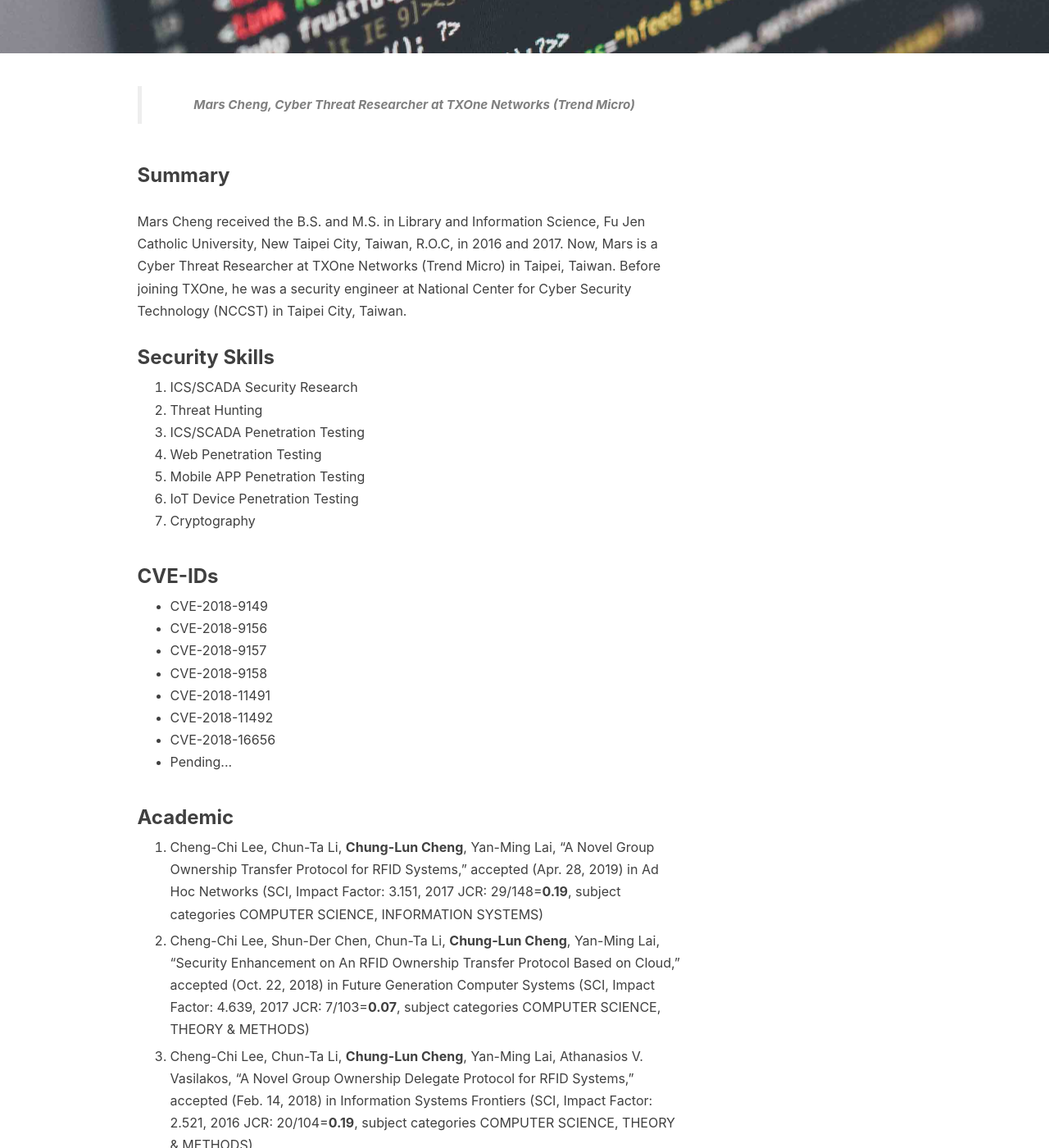
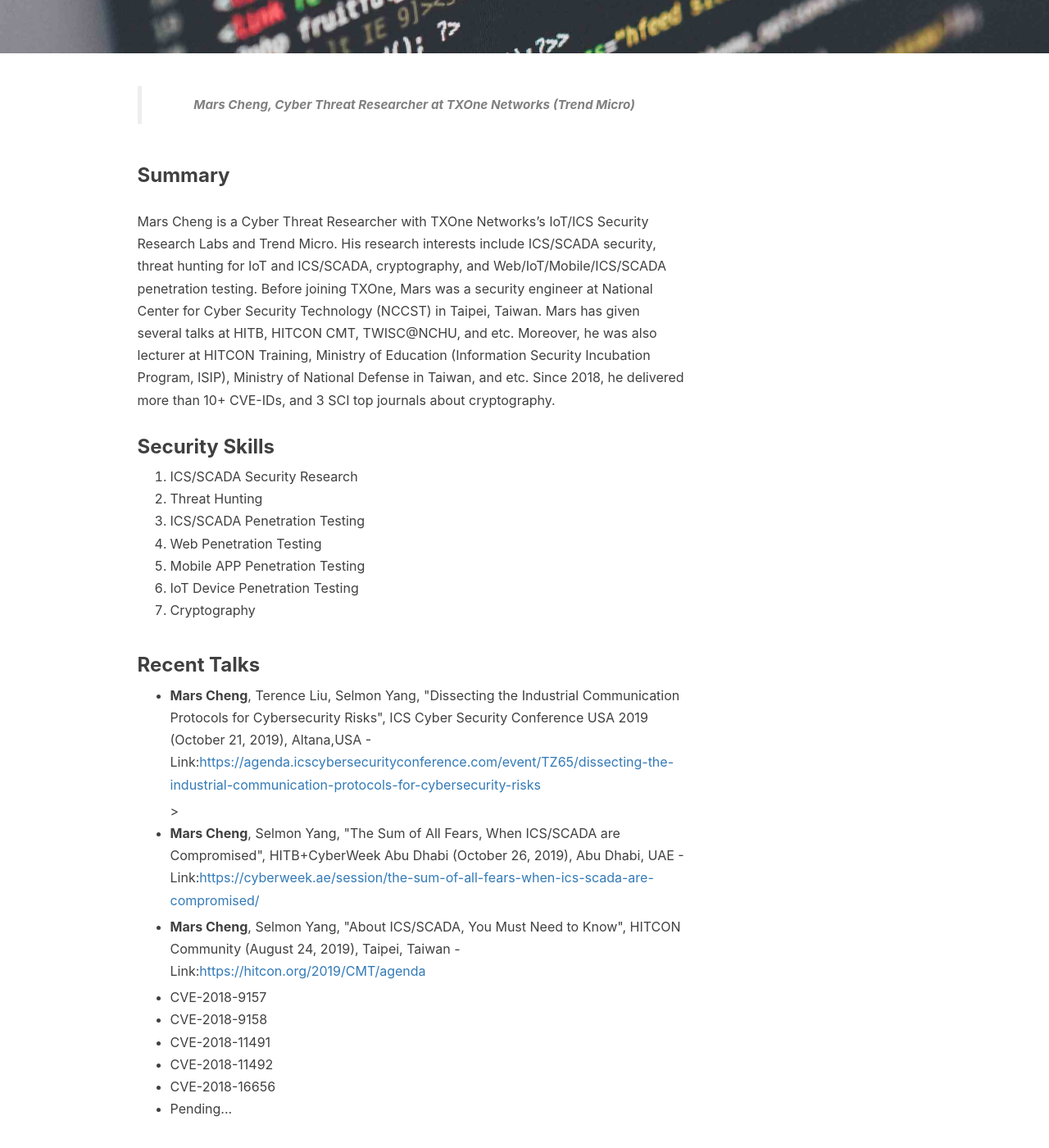
Before and after one commit to Chung-lun/marscheng.github.io, a Jekyll site: the page built from about.html, in a window 1280 px wide and 1400 px high, scrolled down 353 px. Shown: the whole window at 82% size. Built offline with Jekyll 4.4.1, drawn with Linux system fonts in a browser that asks for light colours; nearby versions of some CDN libraries; comment, search, counter and statistics services are not loaded; some of the changed text lies outside the part shown.

Commit message:
Update about.html

```diff
--- a/about.html
+++ b/about.html
@@ -17,7 +17,7 @@ header-img: "img/about-me.jpg"
 
 
       <h3 id="summary"><strong>Summary</strong></h3>
-      <p>Mars Cheng received the B.S. and M.S. in Library and Information Science, Fu Jen Catholic University, New Taipei City, Taiwan, R.O.C, in 2016 and 2017. Now, Mars is a Cyber Threat Researcher at TXOne Networks (Trend Micro) in Taipei, Taiwan. Before joining TXOne, he was a security engineer at National Center for Cyber Security Technology (NCCST) in Taipei City, Taiwan.</p>
+      <p>Mars Cheng is a Cyber Threat Researcher with TXOne Networks’s IoT/ICS Security Research Labs and Trend Micro. His research interests include ICS/SCADA security, threat hunting for IoT and ICS/SCADA, cryptography, and Web/IoT/Mobile/ICS/SCADA penetration testing. Before joining TXOne, Mars was a security engineer at National Center for Cyber Security Technology (NCCST) in Taipei, Taiwan. Mars has given several talks at HITB, HITCON CMT, TWISC@NCHU, and etc. Moreover, he was also lecturer at HITCON Training, Ministry of Education (Information Security Incubation Program, ISIP), Ministry of National Defense in Taiwan, and etc. Since 2018, he delivered more than 10+ CVE-IDs, and 3 SCI top journals about cryptography.</p>
 
       <h3 id="security-skills"><strong>Security Skills</strong></h3>
       <ol>
@@ -29,6 +29,26 @@ header-img: "img/about-me.jpg"
         <li>IoT Device Penetration Testing</li>
         <li>Cryptography</li>
       </ol>
+        <h3 id="recent_talks"><strong>Recent Talks</strong></h3>
+         <ul>
+        <li>
+          <p><strong>Mars Cheng</strong>, Terence Liu, Selmon Yang, "Dissecting the Industrial Communication Protocols for Cybersecurity Risks", ICS Cyber Security Conference USA 2019 (October 21, 2019), Altana,USA - Link:<a href="https://agenda.icscybersecurityconference.com/event/TZ65/dissecting-the-industrial-communication-protocols-for-cybersecurity-risks" target="_blank">https://agenda.icscybersecurityconference.com/event/TZ65/dissecting-the-industrial-communication-protocols-for-cybersecurity-risks</a></p>>
+        </li>
+
+        <li><p><strong>Mars Cheng</strong>, Selmon Yang, "The Sum of All Fears, When ICS/SCADA are Compromised", HITB+CyberWeek Abu Dhabi (October 26, 2019), Abu Dhabi, UAE - Link:<a href="https://cyberweek.ae/session/the-sum-of-all-fears-when-ics-scada-are-compromised/" target="_blank">https://cyberweek.ae/session/the-sum-of-all-fears-when-ics-scada-are-compromised/</a></p>
+        </li>
+
+        <li><p><strong>Mars Cheng</strong>, Selmon Yang, "About ICS/SCADA, You Must Need to Know", HITCON Community (August 24, 2019), Taipei, Taiwan - Link:<a href="https://hitcon.org/2019/CMT/agenda" target="_blank">https://hitcon.org/2019/CMT/agenda</a></p>
+        </li>
+
+        <li>CVE-2018-9157</li>
+        <li>CVE-2018-9158</li>
+        <li>CVE-2018-11491</li>
+        <li>CVE-2018-11492</li>
+        <li>CVE-2018-16656</li>
+        <li>Pending...</li>
+    </ul>
+
       <h3 id="cve-ids"><strong>CVE-IDs</strong></h3>
       <ul>
         <li>CVE-2018-9149</li>
```
Also changed, not shown: other parts of about.html (+1 -1 lines).
